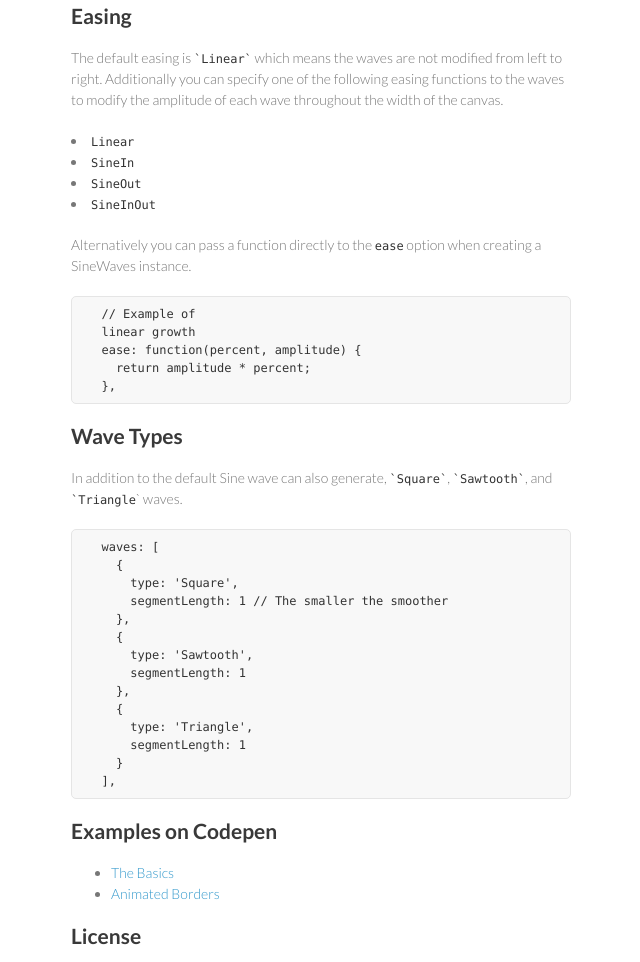
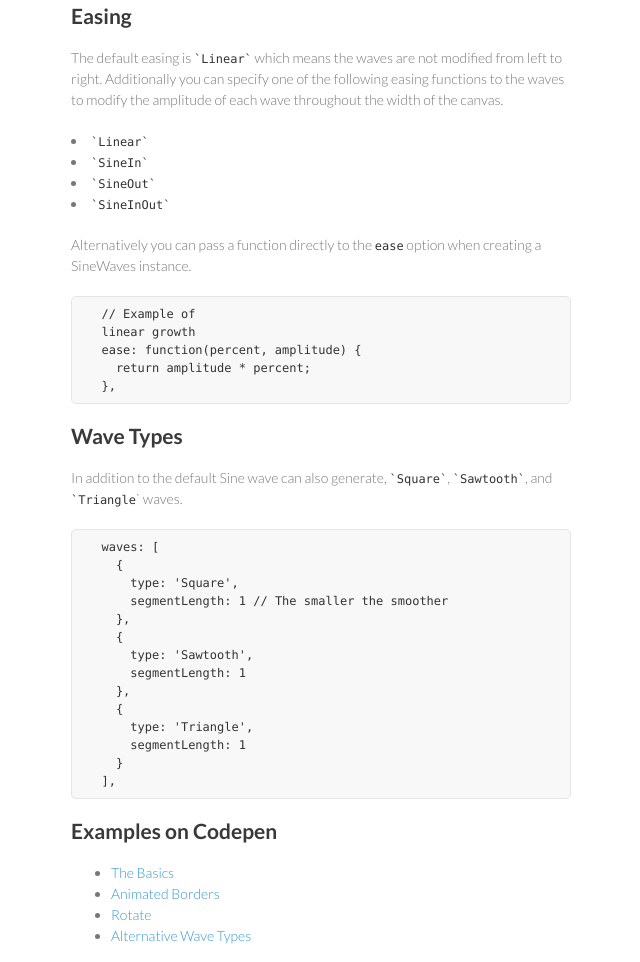
Before and after one commit to isuttell/sine-waves, a plain HTML site: page index.html in a window 1280 px wide. Shown: the part 2349-3311 px from the top of the page, without its empty margins (499-1139 px from the left). Drawn offline with Linux system fonts and the light colour scheme.

Commit message:
added more examples

```diff
--- a/index.html
+++ b/index.html
@@ -96,10 +96,10 @@
 
 <p>The default easing is <code>`Linear`</code> which means the waves are not modified from left to right. Additionally you can specify one of the following easing functions to the waves to modify the amplitude of each wave throughout the width of the canvas.</p>
 <p>
-<li><code>Linear</code></li>
-<li><code>SineIn</code></li>
-<li><code>SineOut</code></li>
-<li><code>SineInOut</code></li>
+<li><code>`Linear`</code></li>
+<li><code>`SineIn`</code></li>
+<li><code>`SineOut`</code></li>
+<li><code>`SineInOut`</code></li>
 </p>
 <p>Alternatively you can pass a function directly to the <code>ease</code> option when creating a SineWaves instance.</p>
 
@@ -138,6 +138,8 @@
 <ul>
   <li><a href="http://codepen.io/isuttell/pen/vENOZw" target="_blank">The Basics</a></li>
   <li><a href="http://codepen.io/isuttell/pen/PwPqOw" target="_blank">Animated Borders</a></li>
+  <li><a href="http://codepen.io/isuttell/pen/xbwrxB" target="_blank">Rotate</a></li>
+  <li><a href="http://codepen.io/isuttell/pen/MYaoKX" target="_blank">Alternative Wave Types</a></li>
 </ul>
 
 
```
